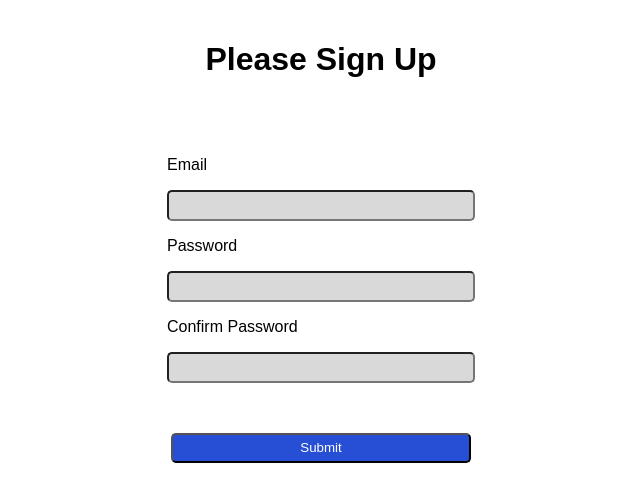
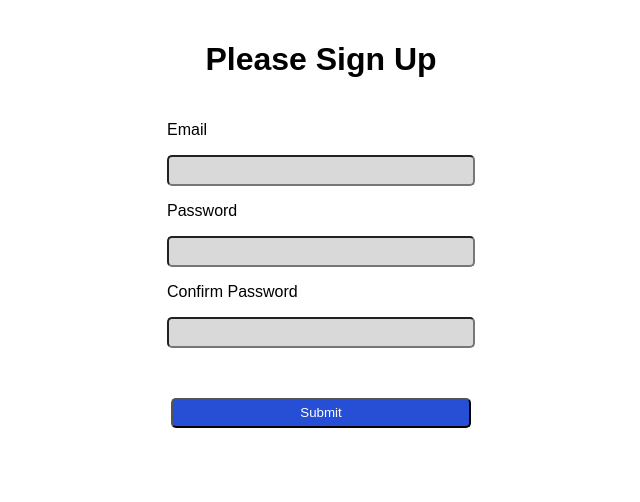
Before and after one commit to kritasak/trading-position-frontend, a React (Create React App) app: page /signup in a window 1280 px wide. Shown: the top 502 px of the page, without its empty margins (319-959 px from the left). Built offline with nearby package versions, Linux system fonts and the light colour scheme.

Commit message:
Fix: Sign Up

```diff
--- a/src/pages/signup/signup.css
+++ b/src/pages/signup/signup.css
@@ -9,7 +9,7 @@
     display: flex;
     flex-direction: column;
     align-items: center;
-    padding: 40px;
+    padding: 5px;
 }
 .input-form {
     width: 300px;
@@ -23,5 +23,4 @@
     background-color: #274FD5;
     color: white;
     border-radius: 5px;
-    margin: 50px
 }
```
